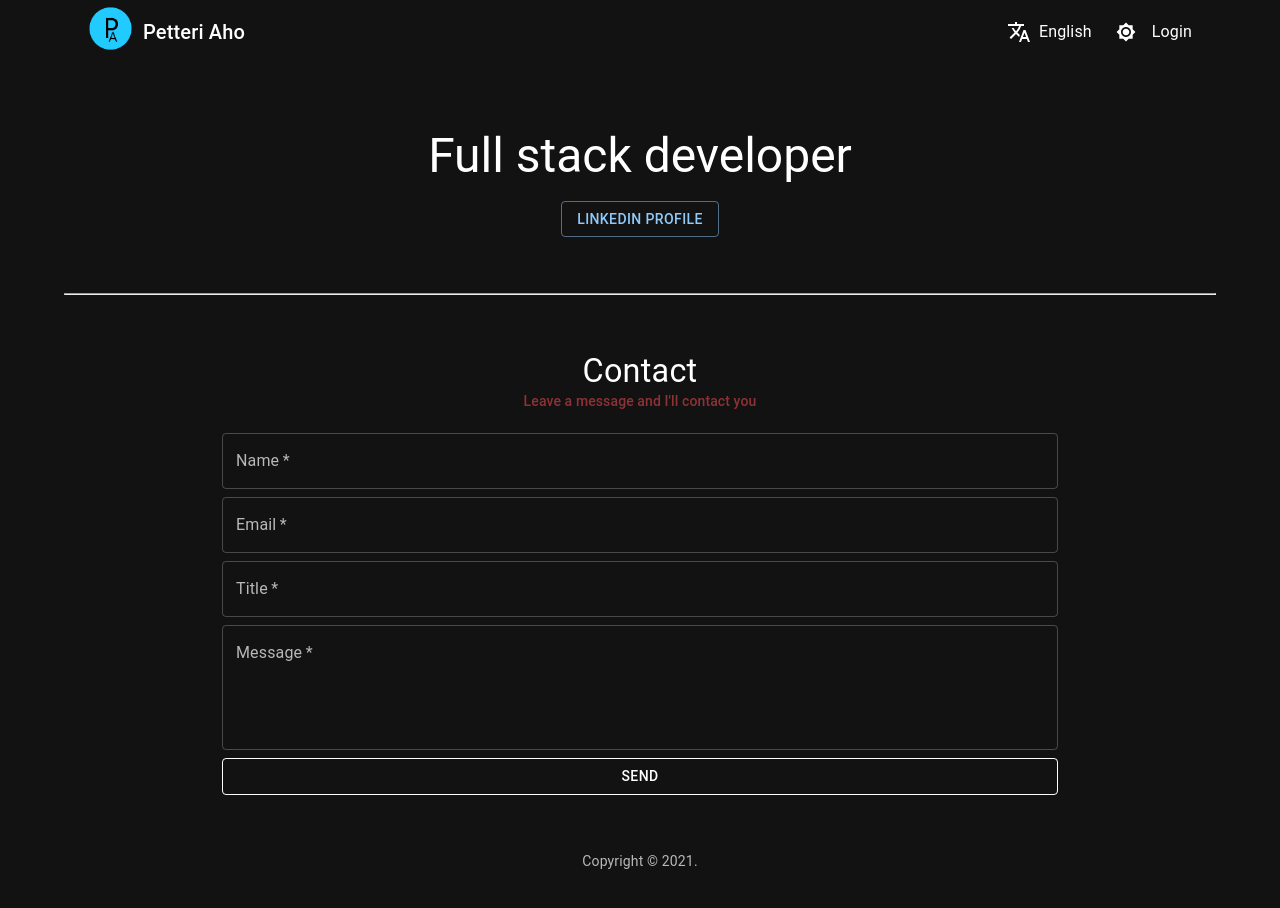
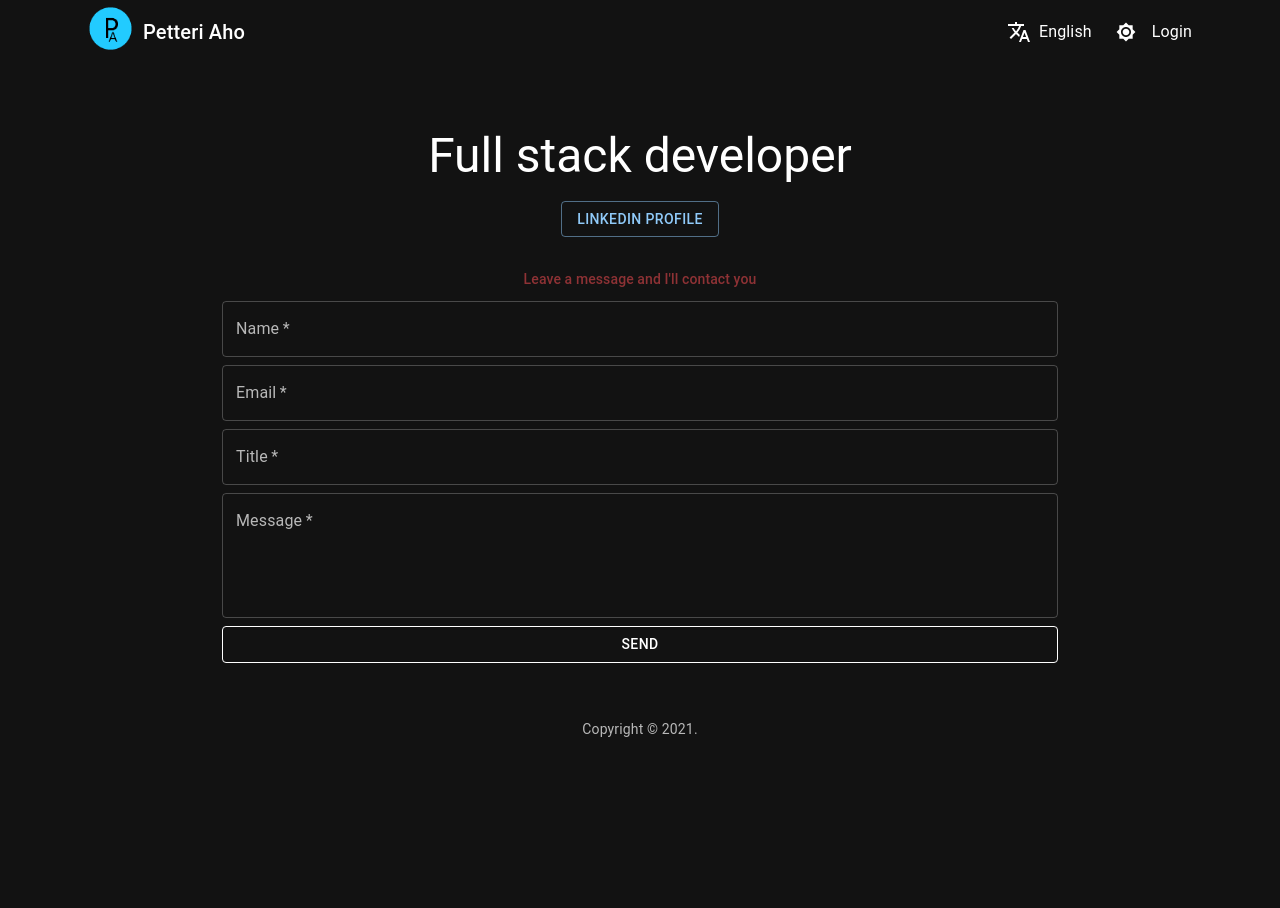
Before and after one commit to tlcada/my-website, a React (Create React App) app: page / in a window 1280 px wide. Shown: the top 908 px of the page. After the commit the page ends 800 px from the top, so only its background shows below. Built offline with nearby package versions, Linux system fonts and the light colour scheme.

Commit message:
Change styles

```diff
--- a/src/app/components/Welcome/Collector.tsx
+++ b/src/app/components/Welcome/Collector.tsx
@@ -6,7 +6,6 @@ export default function Collector(): React.ReactElement {
     return(
         <main>
             <Illustration />
-            <hr />
             <Contact />
         </main>
     );
--- a/src/app/components/Welcome/Contact.tsx
+++ b/src/app/components/Welcome/Contact.tsx
@@ -30,16 +30,13 @@ export default function Contact(): React.ReactElement {
     });
 
     return (
-        <Box sx={{ pt: 6 }}>
+        <Box sx={{ pt: 4 }}>
             <Container maxWidth="md">
-                <Typography component="h2" align="center" variant="h4">
-                    { t("welcome.contact.title") }
-                </Typography>
                 <Typography align="center" style={{ color: "#8E3235" }} component="div" variant="subtitle2">
                     { t("welcome.contact.subtitle") }
                 </Typography>
 
-                <form noValidate style={{ marginTop: 20 }} onSubmit={ formik.handleSubmit }>
+                <form noValidate style={{ marginTop: 10 }} onSubmit={ formik.handleSubmit }>
                     <Box m={ 1 }>
                         <TextField
                             required
--- a/src/app/components/Welcome/Illustration.tsx
+++ b/src/app/components/Welcome/Illustration.tsx
@@ -8,7 +8,7 @@ export default function Illustration(): React.ReactElement {
     const { t } = useTranslation();
 
     return (
-        <Box sx={{ pt: 8, pb: 6 }}>
+        <Box sx={{ pt: 8 }}>
             <Container maxWidth="sm">
                 <Typography
                     component="h1"
--- a/src/assets/locales/en/common.json
+++ b/src/assets/locales/en/common.json
@@ -12,7 +12,6 @@
       "linkedIn": "LinkedIn Profile"
     },
     "contact": {
-      "title": "Contact",
       "subtitle": "Leave a message and I'll contact you",
       "form": {
         "name": "Name",
--- a/src/assets/locales/fi/common.json
+++ b/src/assets/locales/fi/common.json
@@ -12,7 +12,6 @@
       "linkedIn": "LinkedIn-profiili"
     },
     "contact": {
-      "title": "Yhteydenotto",
       "subtitle": "Jätä viesti, niin otan sinuun yhteyttä",
       "form": {
         "name": "Nimi",
```
